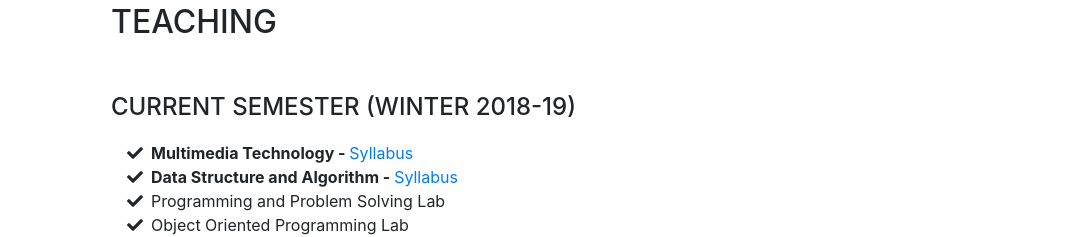
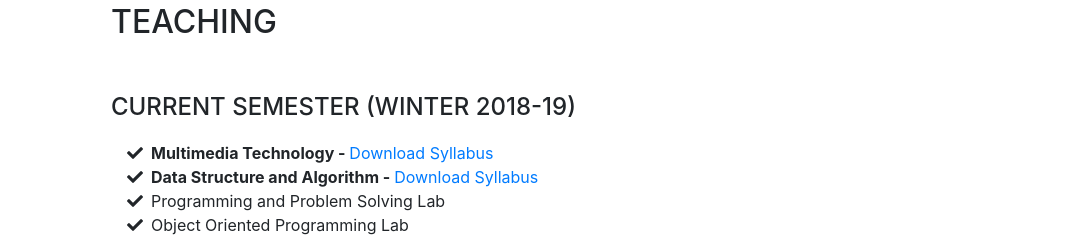
Before and after one commit to asimpathak/asimpathak.github.io, a website with bundled scripts: page index.html in a window 1280 px wide. Shown: the part 2646-2883 px from the top of the page, without its empty margins (209-1280 px from the left). Built offline with nearby package versions, Linux system fonts and the light colour scheme; a web font is replaced by a local one.

Commit message:
Update index.html

```diff
--- a/index.html
+++ b/index.html
@@ -205,13 +205,13 @@ Available at <a href="https://www.swasthyaa.com" target="_blank">www.swasthyaa.c
           <ul class="fa-ul mb-0">
             <li>
               <i class="fa-li fa fa-check"></i>
-		   <strong>Multimedia Technology - </strong> <a href="https://drive.google.com/open?id=1B8wCN2IC5B0Wy3Llwx0zGzKyxwV1e4gN" target="_blank">
-			  Syllabus</a>
+		   <strong>Multimedia Technology - </strong> <a href="https://drive.google.com/open?id=1h3wUsat2JR2zS7z1FElEQAI46c_V5zWY" target="_blank">
+			  Download Syllabus</a>
            </li>
 	    <li>
               <i class="fa-li fa fa-check"></i>
-		    <strong>Data Structure and Algorithm - </strong><a href="https://drive.google.com/open?id=1Qk5bbufeptbPalhtkrfC2Q3qeOm3n-oM" target="_blank">
-			   Syllabus</a>
+		    <strong>Data Structure and Algorithm - </strong><a href="https://drive.google.com/open?id=1Nhu6xnmPvL0U3AqpA2XSIn9m55SIGggH" target="_blank">
+			   Download Syllabus</a>
            </li>
 
             <li>
```
